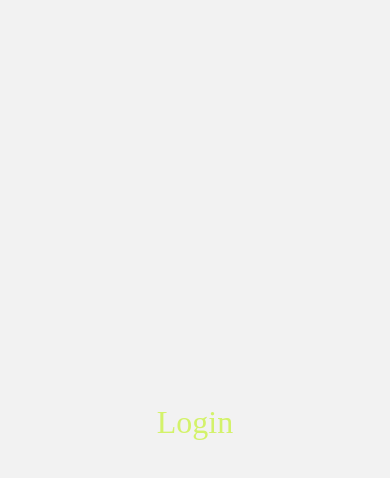
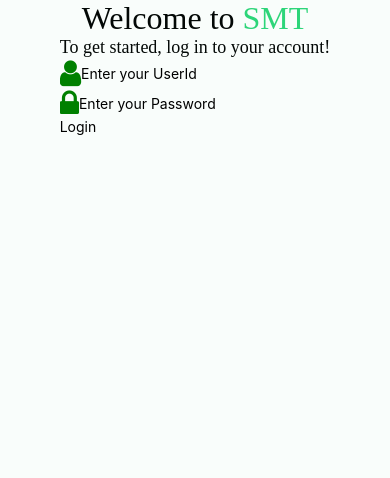
Before and after one commit to balagopinaath/SmtMobile, a React Native app: screen /LoginScreen in a window 390 px wide. Shown: the top 478 px of the page. Built offline with nearby package versions, Linux system fonts and the light colour scheme.

Commit message:
login function

```diff
--- a/src/Config/Colors.js
+++ b/src/Config/Colors.js
@@ -1,10 +1,11 @@
 const Colors = {
-    primary: "#DFF9F0",
-    secondary: "#D3F26A",
-    dark: "#131313",
-    light: "#F2F2F2",
-    white: "#FFFFFF",
-    rose: "#F6E6E6"
+    background: "#f9fdfb",
+    primary: "#2dd579",
+    secondary: "#7cf0b1",
+    accent: "#4bf899",
+    text: "#030806",
+    black: "#000000",
+    white: "#ffffff"
 }
 
 export default Colors
--- a/src/Screens/HomeScreen.jsx
+++ b/src/Screens/HomeScreen.jsx
@@ -1,10 +1,53 @@
-import { View, Text, StyleSheet } from 'react-native'
+import { View, Text, StyleSheet, TouchableOpacity } from 'react-native'
 import React from 'react'
+import AsyncStorage from '@react-native-async-storage/async-storage';
+import Endpoint from '../Config/Endpoint';
+import { useNavigation } from '@react-navigation/native'
 
 const HomeScreen = () => {
+    const navigation = useNavigation();
+
+    const logout = async () => {
+        try {
+            const session = JSON.parse(await AsyncStorage.getItem('loginResponse'));
+            const userId = await AsyncStorage.getItem('UserId');
+            const token = await AsyncStorage.getItem('userToken');
+            console.log(`User= ${userId}, Token= ${token}, Session= ${{ ...session }}`);
+
+            if (!userId || !session || !token) {
+                console.log(`User= ${userId}, Token= ${token}, Session= ${session}`);
+                console.error('Missing required data for logout');
+                return;
+            }
+
+            const response = await fetch(`${Endpoint}/api/logout?userid=${userId}&sessionId=${session.SessionId}`, {
+                method: 'PUT',
+                headers: { 'Authorization': token }
+            });
+
+            if (response.ok) {
+                const data = await response.json();
+                if (data.status === 'Success') {
+                    AsyncStorage.clear();
+                    // setLogin(false);
+                    navigation.replace("StartScreen")
+                } else {
+                    console.error('Logout failed:', data.message);
+                }
+            } else {
+                console.error('Failed to logout:', response.statusText);
+            }
+        } catch (error) {
+            console.error('Error during logout:', error);
+        }
+    };
+
     return (
         <View style={styles.container}>
             <Text>Home</Text>
+            <TouchableOpacity onPressOut={logout}>
+                <Text>Logout</Text>
+            </TouchableOpacity>
         </View>
     )
 }
--- a/src/Screens/LoginScreen.jsx
+++ b/src/Screens/LoginScreen.jsx
@@ -1,14 +1,107 @@
-import { View, Text, StyleSheet } from 'react-native'
-import React from 'react'
+import { View, Text, StyleSheet, ToastAndroid, StatusBar, ScrollView, TextInput, TouchableOpacity } from 'react-native'
+import React, { useState } from 'react'
+import { useNavigation } from '@react-navigation/native'
+import AsyncStorage from '@react-native-async-storage/async-storage';
 import CustomIcon from '../Components/CustomIcon'
 import Fonts from '../Config/Fonts'
 import Colors from '../Config/Colors'
+import Endpoint from '../Config/Endpoint'
 
 const LoginScreen = () => {
+    const navigation = useNavigation();
+    const [loginId, setLoginId] = useState("");
+    const [password, setPassword] = useState("");
+    const [visible, setVisible] = useState(false);
+
+    const loginFunction = async () => {
+        if (loginId && password) {
+            try {
+                const response = await fetch(`${Endpoint}api/login?user=${loginId}&pass=${password}`, {
+                    method: 'GET',
+                    headers: {
+                        Accept: 'application/json',
+                        'Content-Type': 'application/json',
+                    },
+                });
+
+                if (!response.ok) {
+                    throw new Error('Failed to fetch');
+                }
+
+                const data = await response.json();
+
+                if (data.status === 'Success') {
+                    console.log('data', data);
+                    await setData(data);
+                    navigation.replace("HomeScreen");
+                } else {
+                    alert(data);
+                }
+            } catch (error) {
+                console.error('Error during login:', error);
+                alert('Failed to log in. Please try again.');
+            }
+        } else {
+            if (!loginId || loginId === '') {
+                ToastAndroid.show('Enter valid user id', ToastAndroid.LONG)
+            }
+            else if (!password || password === '') {
+                ToastAndroid.show('Enter Password', ToastAndroid.LONG)
+            }
+        }
+    }
+
+    const setData = async (data) => {
+        try {
+            await AsyncStorage.setItem('userToken', data.user.Autheticate_Id);
+            await AsyncStorage.setItem('Name', data.user.Name);
+            await AsyncStorage.setItem('UserType', data.user.UserType);
+            await AsyncStorage.setItem('UserId', data.user.UserId);
+            await AsyncStorage.setItem('branchId', String(data.user.BranchId));
+            await AsyncStorage.setItem('loginResponse', JSON.stringify(data.sessionInfo));
+            await AsyncStorage.setItem('uType', data.user.UserTypeId);
+        } catch (e) {
+            console.log(e);
+        }
+    }
+
     return (
         <View style={styles.container}>
-            <Text style={styles.login}>Login</Text>
-            {/* <CustomIcon name="user" size={30} color="green" /> */}
+            <StatusBar backgroundColor={Colors.black} />
+
+            <ScrollView>
+                <View style={{ alignItems: "center" }}>
+                    <Text style={styles.welcome}>Welcome to <Text style={styles.logo}>SMT</Text></Text>
+
+                    <Text style={styles.subtitle}>To get started, log in to your account!</Text>
+                </View>
+
+                <View style={{ flexDirection: 'row', alignItems: 'center' }}>
+                    <CustomIcon name="user" size={30} color="green" />
+                    <TextInput
+                        textAlign='left'
+                        placeholder='Enter your UserId'
+                        value={loginId}
+                        onChangeText={(val) => setLoginId(val)}
+                    />
+                </View>
+
+                <View style={{ flexDirection: 'row', alignItems: 'center' }}>
+                    <CustomIcon name="lock" size={30} color="green" />
+                    <TextInput
+                        inputMode='text'
+                        textAlign='center'
+                        placeholder='Enter your Password'
+                        value={password}
+                        onChangeText={(val) => setPassword(val)}
+                        inlineImageLeft='user_icon'
+                    />
+                </View>
+
+                <TouchableOpacity activeOpacity={0.9} onPressOut={loginFunction} style={styles.loginButton}>
+                    <Text>Login</Text>
+                </TouchableOpacity>
+            </ScrollView>
         </View>
     )
 }
@@ -20,10 +113,22 @@ const styles = StyleSheet.create({
         flex: 1,
         justifyContent: 'center',
         alignItems: 'center',
+        backgroundColor: Colors.background
     },
-    login: {
-        fontFamily: Fonts.plusJakartaSansRegular,
+    welcome: {
+        fontFamily: Fonts.plusJakartaSansSemiBold,
         fontSize: 32,
-        color: Colors.secondary
-    }
+        color: Colors.text
+    },
+    logo: {
+        fontFamily: Fonts.plusJakartaSansSemiBold,
+        fontSize: 32,
+        color: Colors.primary
+    },
+    subtitle: {
+        fontFamily: Fonts.plusJakartaSansMedium,
+        fontSize: 18,
+        color: Colors.text
+    },
+    loginButton: {}
 });
--- a/src/Screens/StartScreen.jsx
+++ b/src/Screens/StartScreen.jsx
@@ -1,51 +1,56 @@
-import { View, Text, StyleSheet, StatusBar } from 'react-native'
-import React, { useEffect, useState } from 'react'
-import { useNavigation } from '@react-navigation/native'
-import AsyncStorage from '@react-native-async-storage/async-storage'
-import Colors from '../Config/Colors'
+import { View, Text, StyleSheet, StatusBar } from 'react-native';
+import React, { useEffect, useState } from 'react';
+import { useNavigation } from '@react-navigation/native';
+import AsyncStorage from '@react-native-async-storage/async-storage';
+import Colors from '../Config/Colors';
+import Fonts from '../Config/Fonts';
 
 const StartScreen = () => {
     const navigation = useNavigation();
     const [loggedIn, setLoggedIn] = useState(false);
+    const [loading, setLoading] = useState(true);
 
     useEffect(() => {
         setTimeout(() => {
-            checkUserToken()
-        }, 2000)
+            checkUserToken();
+        }, 3000)
     }, []);
 
-    useEffect(() => {
-        if (loggedIn) {
-            navigation.replace('HomeScreen');
-        } else {
-            navigation.replace('LoginScreen');
-        }
-    }, [loggedIn, navigation])
+    const checkUserToken = async () => {
+        try {
+            const token = await AsyncStorage.getItem('userToken');
 
-    const checkUserToken = async () => {
-        const token = await AsyncStorage.getItem('userToken');
-        console.log("launch token : ", token)
-
-        try {
-            if (token != null) {
+            if (token !== null) {
                 setLoggedIn(true);
             } else {
                 setLoggedIn(false);
             }
         } catch (error) {
             console.log(error);
+        } finally {
+            setLoading(false); // Mark loading as complete after token retrieval
         }
-    }
+    };
+
+    useEffect(() => {
+        if (!loading) {
+            if (loggedIn) {
+                navigation.replace('HomeScreen');
+            } else {
+                navigation.replace('LoginScreen');
+            }
+        }
+    }, [loggedIn, loading, navigation]);
 
     return (
         <View style={styles.container}>
             <StatusBar backgroundColor={Colors.black} />
             <Text style={styles.logo}>SMT</Text>
         </View>
-    )
-}
+    );
+};
 
-export default StartScreen
+export default StartScreen;
 
 const styles = StyleSheet.create({
     container: {
@@ -56,6 +61,7 @@ const styles = StyleSheet.create({
     },
     logo: {
         fontSize: 32,
-        color: "green"
+        color: Colors.primary,
+        fontFamily: Fonts.plusJakartaSansExtraBold
     }
-})
+});
```
